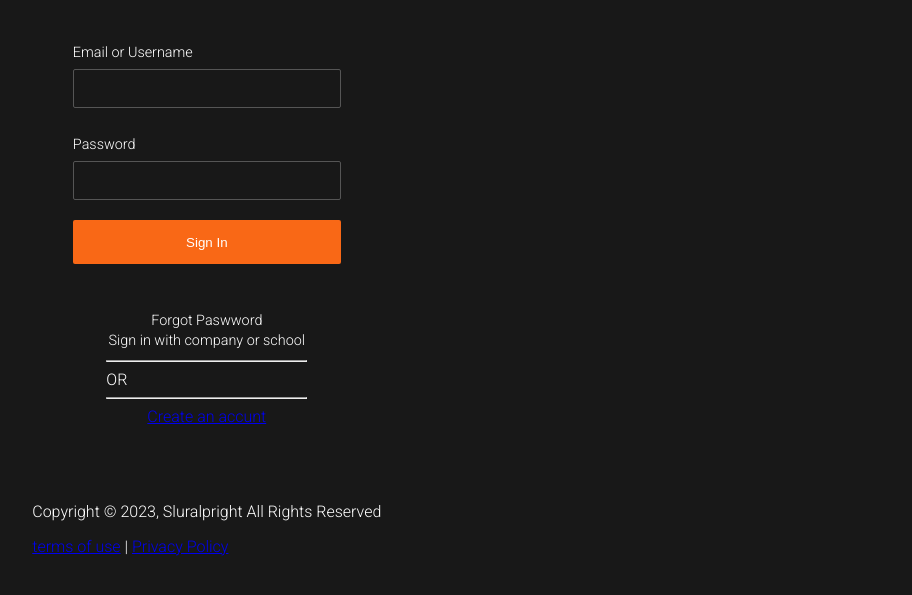
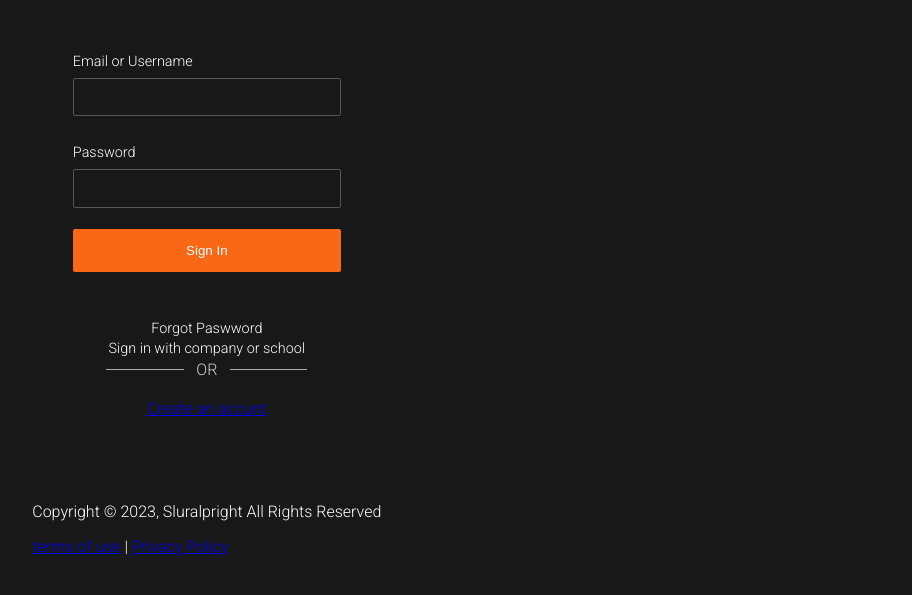
Before and after one commit to SaintJo/Plural, a plain HTML site: page index.html in a window 1280 px wide. Shown: the part 207-802 px from the top of the page, without its empty margins (54-966 px from the left). Drawn offline with Linux system fonts and the light colour scheme.

```diff
--- a/css/style.css
+++ b/css/style.css
@@ -93,6 +93,29 @@ h1, h2, h3, h4, h5 {
 	font-size: 0.9rem;
 }
 
+#signin .or{
+	display: flex;
+	flex-direction: row;
+	margin-bottom: 1.2rem;
+	align-items: center;
+}
+
+#signin .or .bar {
+	flex: auto;
+	border: none;
+	height: 1px;
+	background: #aaa;
+}
+
+#signin .or span {
+	color: #ccc;
+	padding: 0 0.8rem;
+}
+
+#main-footer {
+	color: ;
+}
+
 /* Button */
 .primary-btn {
 	padding: 0.7rem 1rem;
```
